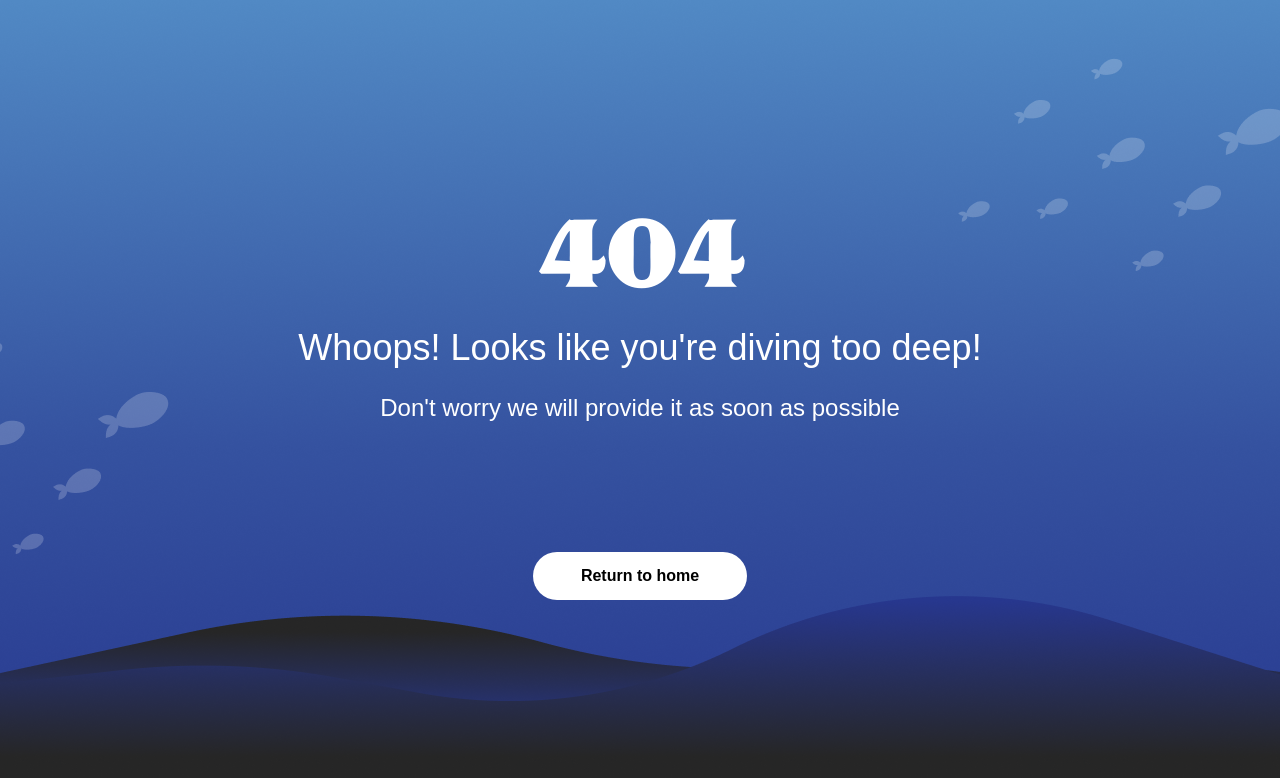
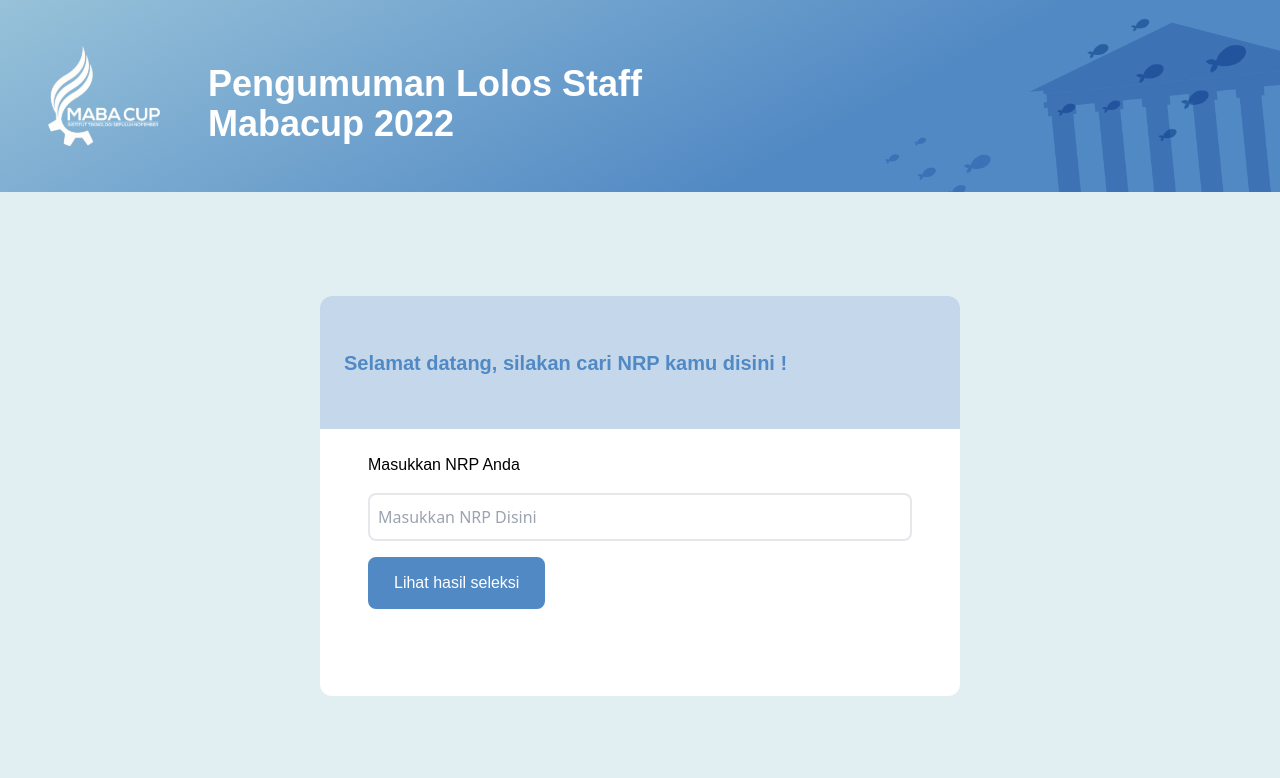
Before and after one commit to Teche-Corp/mabacup-2022-frontend, a Next.js app: page /Announcement in a window 1280 px wide. Before the commit this address had no page. Shown: the top 778 px of the page. Built offline with nearby package versions, Linux system fonts and the light colour scheme.

Commit message:
feat: add Announcement.jsx

```diff
--- /dev/null
+++ b/pages/Announcement.jsx
@@ -0,0 +1,162 @@
+import axios from "axios";
+import { toast } from "react-toastify";
+import { useState } from "react";
+import { Toaster } from "react-hot-toast";
+import Link from "next/link";
+
+export default function Announcement() {
+
+  const [value, setValue] = useState("");
+  const [page, setPage] = useState(1);
+  const [data, setData] = useState({});
+  const handleClick = () => {
+    console.log("handle");
+    toast.promise(
+      axios
+      .get(`https://mabacup-its.com:8081/api/pengumuman/${value}`)
+      .then((res) => {
+        if(res.status === 200){
+          setPage(page + 1);
+          console.log(res)
+          setData(res?.data.data);
+        }
+        else if(res.status === 200) {
+          setPage(page + 2);
+        }
+      }),
+      {
+        success: "Selamat Anda telah terdaftar",
+        error: (err) => {
+          return err.response.data.message;
+      },
+      loading: "Loading...",
+    }
+    )
+  }
+
+  return (
+    <>
+    <Toaster
+        reverseOrder={false}
+        toastOptions={{
+          style: {
+            borderRadius: "8px",
+            background: "#333",
+            color: "#fff",
+          },
+        }}
+      />
+      <div className="h-screen w-screen bg-[#E1EFF2] flex flex-col">
+        {/*  */}
+        <div className='form-staff w-full h-48 p-6 relative flex flex-row items-center gap-12 px-12'>
+          <img className='w-28' src='/mabacup.svg' alt='Mabacup' />
+            <h1 className='mt-4 font-secondary text-white font-semibold text-2xl md:text-4xl relative z-10'>
+              Pengumuman Lolos Staff <br />
+              Mabacup 2022
+            </h1>
+
+            <img
+              className='absolute md:w-48 w-24 top-0 right-8'
+              src='/form-staff/ikan-form-staff.png'
+              alt=''
+            />
+            <img
+              className='absolute md:w-32 w-16 bottom-0 right-72'
+              src='/form-staff/ikan-secondary-form-staff.png'
+              alt=''
+            />
+            <img
+              className='absolute bottom-0 right-0 md:w-64 w-32'
+              src='/form-staff/building-form-staff.png'
+              alt=''
+            />
+        </div>
+        <div className={`${page === 1 ? 'block' : 'hidden'} w-10/12 lg:w-1/2 h-1/2 mx-auto my-auto bg-white rounded-xl overflow-hidden`}>
+          <div className="bg-[#C5D8EB] h-1/3 w-full ">
+            <div className="flex items-center h-full pl-6">
+              <h1 className="text-[#5189C4] font-secondary font-bold text-xl">Selamat datang, silakan cari NRP kamu disini !</h1>
+            </div>
+          </div>
+          <div className="px-12 py-6 flex flex-col gap-4">
+            <h1 className="font-secondary font-medium">Masukkan NRP Anda</h1>
+            <input
+              onChange={(e) => setValue(e.target.value)}
+              value={value}
+              placeholder="Masukkan NRP Disini"
+              className="border-2 w-full h-12 pl-2 rounded-lg"
+              type="text"
+            />
+            <button
+            onClick={() => handleClick()}
+            className="font-secondary w-max bg-[#5189C4] border-2 border-[#5189C4] rounded-lg text-white px-6 py-3 hover:border-[#5189C4] hover:bg-white hover:text-[#5189C4]"
+            >Lihat hasil seleksi</button>
+          </div>
+        </div>
+        <div className={`${page === 2 ? 'block' : 'hidden'} w-3/4 h-3/5 mx-auto my-auto bg-white rounded-xl overflow-hidden`}>
+          <div className="bg-[#C0DBCE] h-20 px-6 py-6">
+            <h1 className="text-[#43936C] font-secondary text-2xl font-semibold ">Selamat! Kamu terpilih untuk menjadi staff Maba Cup 2022</h1>
+            {/* <p>nama : {data?.nama}</p>
+            <p>nrp : {data?.nrp}</p>
+            <p>departemen : {data?.departemen}</p>
+            <p>divisi : {data?.divisi_diterima}</p> */}
+          </div>
+          <div className=" h-full p-10">
+            <h1 className="font-secondary text-3xl font-semibold">{data.nama}</h1>
+            <div>
+              <table className="table-auto border-spacing-4 p-4 mt-4">
+              <tr>
+                <td className="text-neutral-500">NRP</td>
+                <td className="text-neutral-500">: <span className="text-black font-semibold">{data.nrp}</span></td>
+              </tr>
+              <tr>
+                <td className="text-neutral-500">Asal Departemen &nbsp; &nbsp;</td>
+                <td className="text-neutral-500">: <span className="text-black font-semibold">{data.departemen}</span></td>
+              </tr>
+              <tr>
+                <td className="text-neutral-500">Divisi / Subdivisi</td>
+                <td className="capitalize text-neutral-500">: <span className="text-black font-semibold">{data.divisi_diterima}</span></td>
+              </tr>
+              </table>
+
+            </div>
+            <p className="mt-4">Petualangan sesungguhnya telah dimulai! Kalian "The Adventure Seeker" adalah ratusan dari ribuan pendaftar yang berhasil. Sampai jumpa di Welcome Party Maba Cup 2022 dan kami tunggu kontribusi nyata kamu!
+            <br />
+            Untuk menambah euforia petualangan kamu mempunyai misi untuk menghubungi Kadiv atau Kasubdiv divisi masing-masing, jangan sampai salah divisi yaa!
+            <br />
+            <Link
+            className="cursor-pointer"
+            href={"https://mabacup-its.com/KontakKadivKasubdiv"}><span className="cursor-pointer underline text-[#276CB6]">https://mabacup-its.com/KontakKadivKasubdiv</span></Link></p>
+          </div>
+        </div>
+
+        {/* Ditolak */}
+        <div className={`${page === 3 ? 'block' : 'hidden'} w-3/4 h-3/5 mx-auto my-auto bg-white rounded-xl overflow-hidden`}>
+          <div className="bg-[#FFCECB] h-20 px-6 py-6">
+            <h1 className="text-[#CB3A31] font-secondary text-2xl font-semibold ">Tetap semangat dan jangan putus asa yaa!</h1>
+
+          </div>
+          <div className=" h-full p-10">
+            <h1 className="font-secondary text-3xl font-semibold">{data.nama}</h1>
+            <div>
+              <table className="table-auto border-spacing-4 p-4 mt-4">
+              <tr>
+                <td className="text-neutral-400">NRP</td>
+                <td className="text-neutral-400">: <span className="text-black font-semibold">{data.nrp}</span></td>
+              </tr>
+              <tr>
+                <td className="text-neutral-400">Asal Departemen &nbsp; &nbsp;</td>
+                <td className="text-neutral-400">: <span className="text-black font-semibold">{data.departemen}</span></td>
+              </tr>
+              <tr>
+                <td className="text-neutral-400">Divisi / Subdivisi</td>
+                <td className="capitalize text-neutral-400">: <span className="text-black font-semibold">{data.divisi_diterima}</span></td>
+              </tr>
+              </table>
+
+            </div>
+          </div>
+        </div>
+      </div>
+    </>
+  )
+}
```
